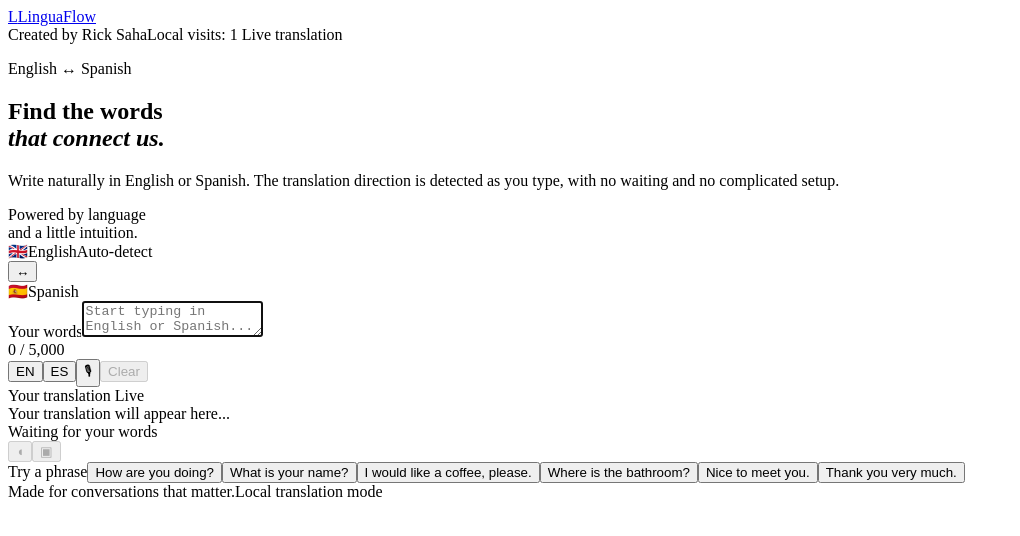
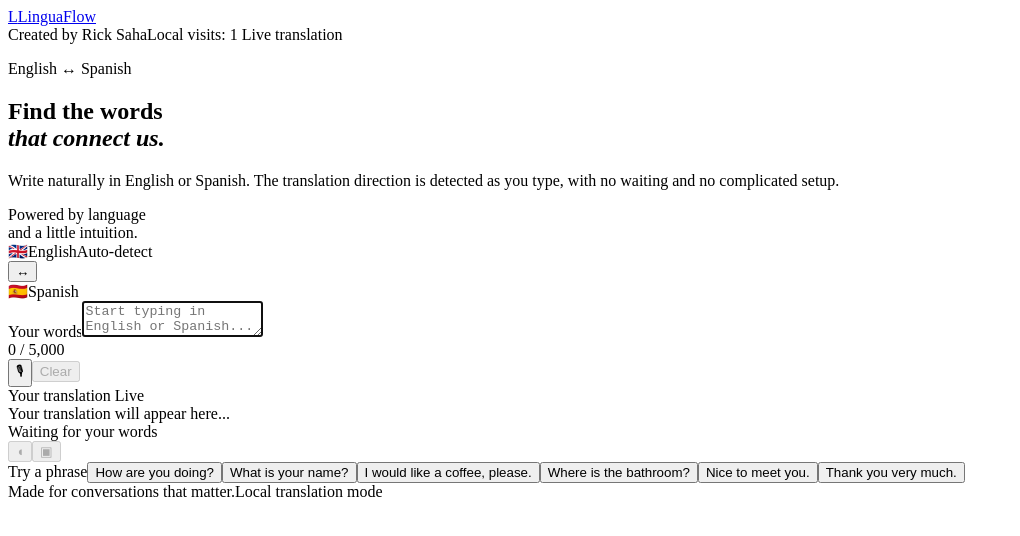
Before and after one commit to ricksahacapgemini/linguaflow-translator, a React (Vite) app: page / in a window 1280 px wide. Shown: the top 536 px of the page, without its empty margins (0-1020 px from the left). Built offline with nearby package versions, Linux system fonts and the light colour scheme; no server answers; the HTML template or start-up script is replaced by a standard one.

Commit message:
Automatically detect voice language

```diff
--- a/src/App.tsx
+++ b/src/App.tsx
@@ -173,11 +173,10 @@ function App() {
   const [copied, setCopied] = useState(false)
   const [isSpeaking, setIsSpeaking] = useState(false)
   const [isListening, setIsListening] = useState(false)
-  const [voiceLanguage, setVoiceLanguage] = useState<Language>('english')
   const [voiceError, setVoiceError] = useState('')
   const [visitorStats, setVisitorStats] = useState({ count: 0, shared: false })
   const [exampleStart, setExampleStart] = useState(0)
-  const recognitionRef = useRef<SpeechRecognitionInstance | null>(null)
+  const recognitionRef = useRef<SpeechRecognitionInstance[]>([])
   const sourceLanguage = useMemo(() => detectLanguage(source), [source])
   const targetLanguage: Language = sourceLanguage === 'english' ? 'spanish' : 'english'
 
@@ -217,7 +216,7 @@ function App() {
     window.speechSynthesis.speak(utterance)
   }
 
-  const toggleVoiceInput = (requestedLanguage: Language = voiceLanguage) => {
+  const toggleVoiceInput = () => {
     const speechWindow = window as Window & {
       SpeechRecognition?: SpeechRecognitionConstructor
       webkitSpeechRecognition?: SpeechRecognitionConstructor
@@ -230,41 +229,48 @@ function App() {
     }
 
     if (isListening) {
-      recognitionRef.current?.stop()
+      recognitionRef.current.forEach((recognition) => recognition.stop())
       return
     }
 
-    const recognition = new Recognition()
-    recognition.lang = requestedLanguage === 'spanish' ? 'es-ES' : 'en-US'
-    recognition.continuous = false
-    recognition.interimResults = false
-    recognition.onresult = (event) => {
-      const rawTranscript = event.results[0]?.[0]?.transcript.trim()
-      const transcript = requestedLanguage === 'spanish'
-        ? spanishSpeechCorrections[normalizeText(rawTranscript ?? '').replace(/ /g, '')] ?? rawTranscript
-        : rawTranscript
-      if (transcript) {
-        setSource((current) => `${current}${current && !current.endsWith(' ') ? ' ' : ''}${transcript}`)
+    let settled = false
+    let activeSessions = 2
+    const recognitions = (['en-US', 'es-ES'] as const).map((language) => {
+      const recognition = new Recognition()
+      recognition.lang = language
+      recognition.continuous = false
+      recognition.interimResults = false
+      recognition.onresult = (event) => {
+        if (settled) return
+        const rawTranscript = event.results[0]?.[0]?.transcript.trim() ?? ''
+        const correctedTranscript = spanishSpeechCorrections[normalizeText(rawTranscript).replace(/ /g, '')] ?? rawTranscript
+        if (!correctedTranscript) return
+        settled = true
+        recognitions.forEach((activeRecognition) => activeRecognition.stop())
+        setSource((current) => `${current}${current && !current.endsWith(' ') ? ' ' : ''}${correctedTranscript}`)
       }
-    }
-    recognition.onend = () => setIsListening(false)
-    recognition.onerror = (event) => {
-      setIsListening(false)
-      const messages: Record<string, string> = {
-        'not-allowed': 'Microphone permission was denied. Allow microphone access for this site, then try again.',
-        'audio-capture': 'No microphone was found. Connect a microphone, then try again.',
-        'no-speech': 'No speech was detected. Please speak clearly and try again.',
-        network: 'Voice recognition could not connect. Check your internet connection and try again.',
+      recognition.onend = () => {
+        activeSessions -= 1
+        if (activeSessions === 0 && !settled) setIsListening(false)
       }
-      setVoiceError(messages[event.error] ?? 'Voice input was unavailable. Please try again.')
-    }
-    recognitionRef.current = recognition
+      recognition.onerror = (event) => {
+        if (event.error === 'not-allowed' || event.error === 'audio-capture') {
+          settled = true
+          setIsListening(false)
+          setVoiceError(event.error === 'not-allowed'
+            ? 'Microphone permission was denied. Allow microphone access for this site, then try again.'
+            : 'No microphone was found. Connect a microphone, then try again.')
+        }
+      }
+      return recognition
+    })
+    recognitionRef.current = recognitions
     setVoiceError('')
     setIsListening(true)
-    recognition.start()
+    recognitions.forEach((recognition) => recognition.start())
   }
 
-  useEffect(() => () => recognitionRef.current?.stop(), [])
+  useEffect(() => () => recognitionRef.current.forEach((recognition) => recognition.stop()), [])
 
   const swapText = () => {
     if (!translated) return
@@ -304,7 +310,7 @@ function App() {
           <div className="text-panel source-panel">
             <label htmlFor="source-text">Your words</label>
             <textarea id="source-text" value={source} onChange={(event) => setSource(event.target.value)} placeholder="Start typing in English or Spanish..." maxLength={5000} autoFocus />
-            <div className="panel-footer"><span>{sourceCount.toLocaleString()} / 5,000</span><div className="source-actions"><button className="voice-language-button" onClick={() => setVoiceLanguage('english')} aria-pressed={voiceLanguage === 'english'} aria-label="Speak English" title="Speak English">EN</button><button className="voice-language-button" onClick={() => setVoiceLanguage('spanish')} aria-pressed={voiceLanguage === 'spanish'} aria-label="Speak Spanish" title="Speak Spanish">ES</button><button className={`voice-button ${isListening ? 'listening' : ''}`} onClick={() => toggleVoiceInput()} aria-label={isListening ? 'Stop voice input' : `Start ${voiceLanguage} voice input`} title={isListening ? 'Stop voice input' : `Speak ${voiceLanguage}`}>{isListening ? '■' : '🎙'}</button><button className="clear-button" onClick={() => setSource('')} disabled={!source}>Clear</button></div></div>
+            <div className="panel-footer"><span>{sourceCount.toLocaleString()} / 5,000</span><div className="source-actions"><button className={`voice-button ${isListening ? 'listening' : ''}`} onClick={toggleVoiceInput} aria-label={isListening ? 'Stop automatic voice input' : 'Start automatic voice input'} title={isListening ? 'Stop voice input' : 'Auto-detect English or Spanish speech'}>{isListening ? '■' : '🎙'}</button><button className="clear-button" onClick={() => setSource('')} disabled={!source}>Clear</button></div></div>
             {voiceError && <div className="voice-error" role="status">{voiceError}</div>}
           </div>
           <div className="text-panel result-panel">
```
